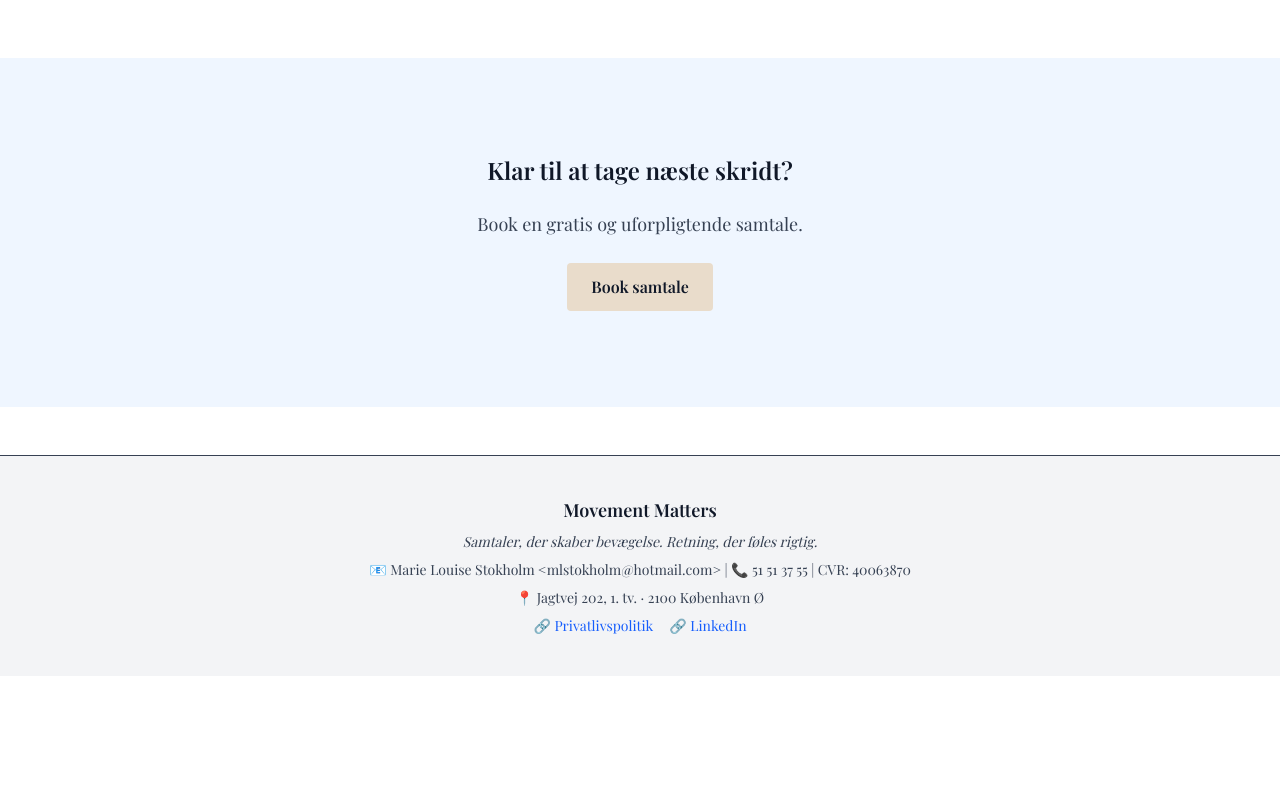
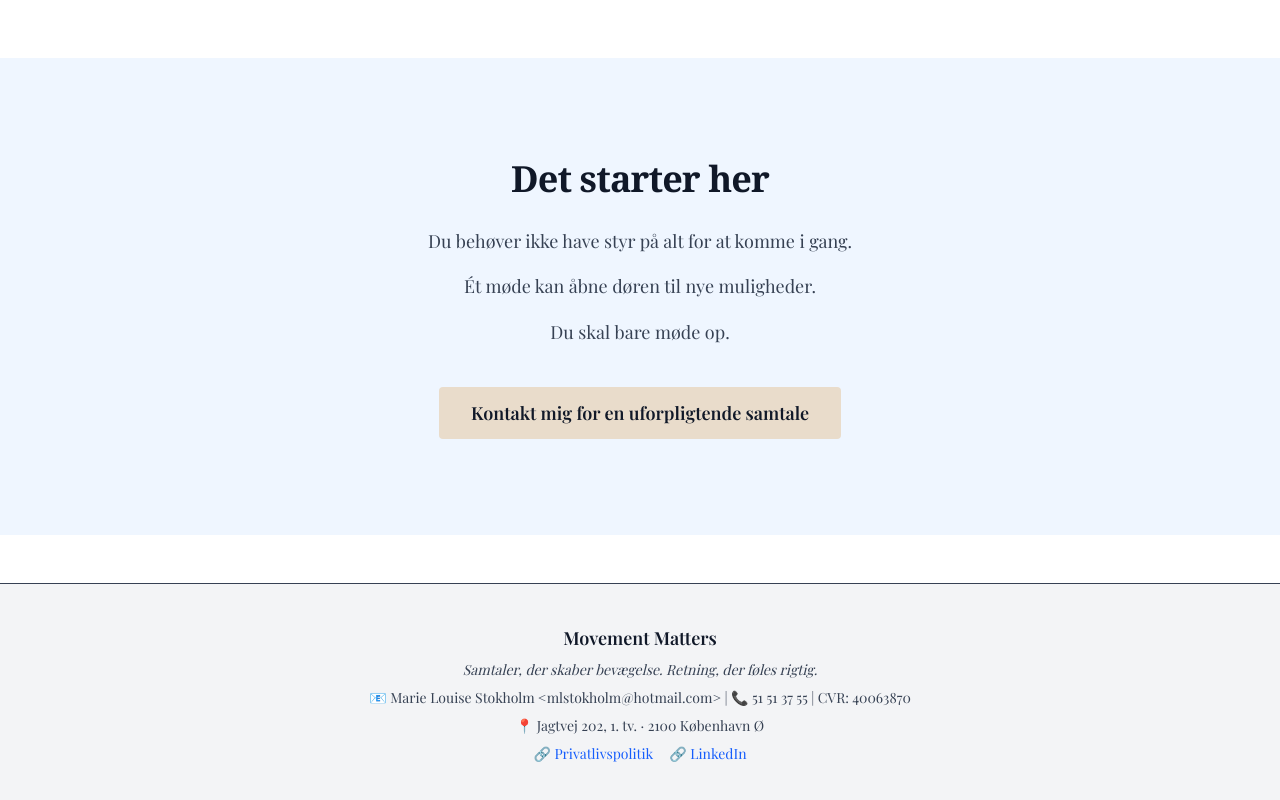
Before and after one commit to nordic-agency/marielouisestokholm, a Next.js app: page / in a window 1280 px wide. Shown: the part 7721-8521 px from the top of the page. Before the commit the page ends 8397 px from the top, so only its background shows below. Built offline with nearby package versions, Linux system fonts and the light colour scheme.

Commit message:
V2 Revision: Updated final CTA section with new content and messaging

```diff
--- a/src/app/page.tsx
+++ b/src/app/page.tsx
@@ -534,12 +534,23 @@ export default function Home() {
         </div>
       </section>
 
-      {/* Call to Action */}
+      {/* Afslutning – Kontakt / Call to Action */}
       <section className="py-24 px-6 bg-blue-50 text-center">
-        <div className="max-w-xl mx-auto space-y-6">
-          <h3 className="text-2xl font-semibold text-gray-900">Klar til at tage næste skridt?</h3>
-          <p className="text-lg leading-relaxed text-gray-700">Book en gratis og uforpligtende samtale.</p>
-          <CalendlyPopup buttonText="Book samtale" />
+        <div className="max-w-2xl mx-auto space-y-6">
+          <h2 className="text-3xl md:text-4xl font-serif font-bold text-gray-900 leading-snug tracking-tight">Det starter her</h2>
+          <div className="space-y-4">
+            <p className="text-lg leading-relaxed text-gray-700">Du behøver ikke have styr på alt for at komme i gang.</p>
+            <p className="text-lg leading-relaxed text-gray-700">Ét møde kan åbne døren til nye muligheder.</p>
+            <p className="text-lg leading-relaxed text-gray-700">Du skal bare møde op.</p>
+          </div>
+          <div className="pt-4">
+            <a
+              href="/kontakt"
+              className="inline-block bg-[#e9dccb] hover:bg-[#d7c3ad] text-gray-900 font-semibold py-3 px-8 rounded transition text-lg"
+            >
+              Kontakt mig for en uforpligtende samtale
+            </a>
+          </div>
         </div>
       </section>
     </main>
```
